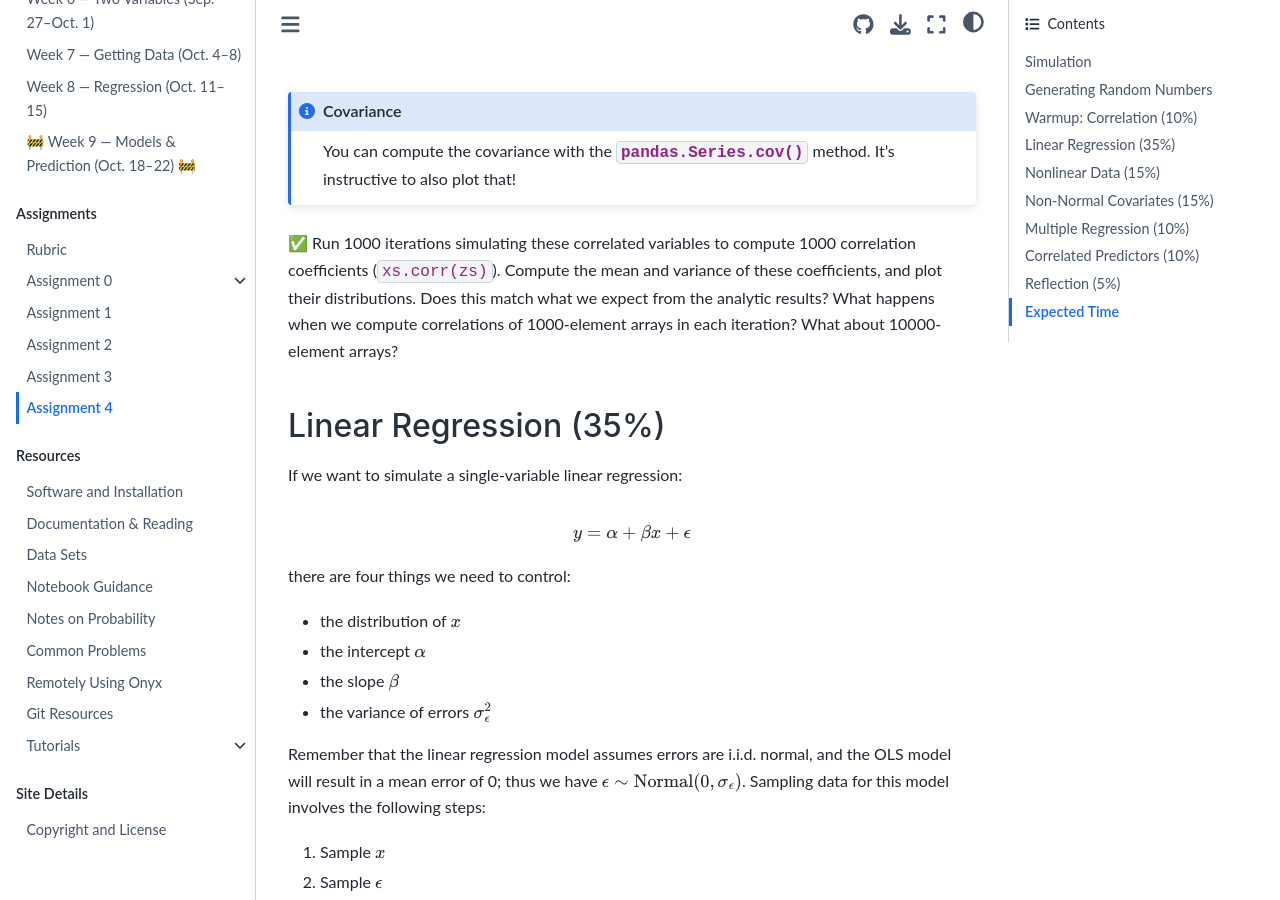
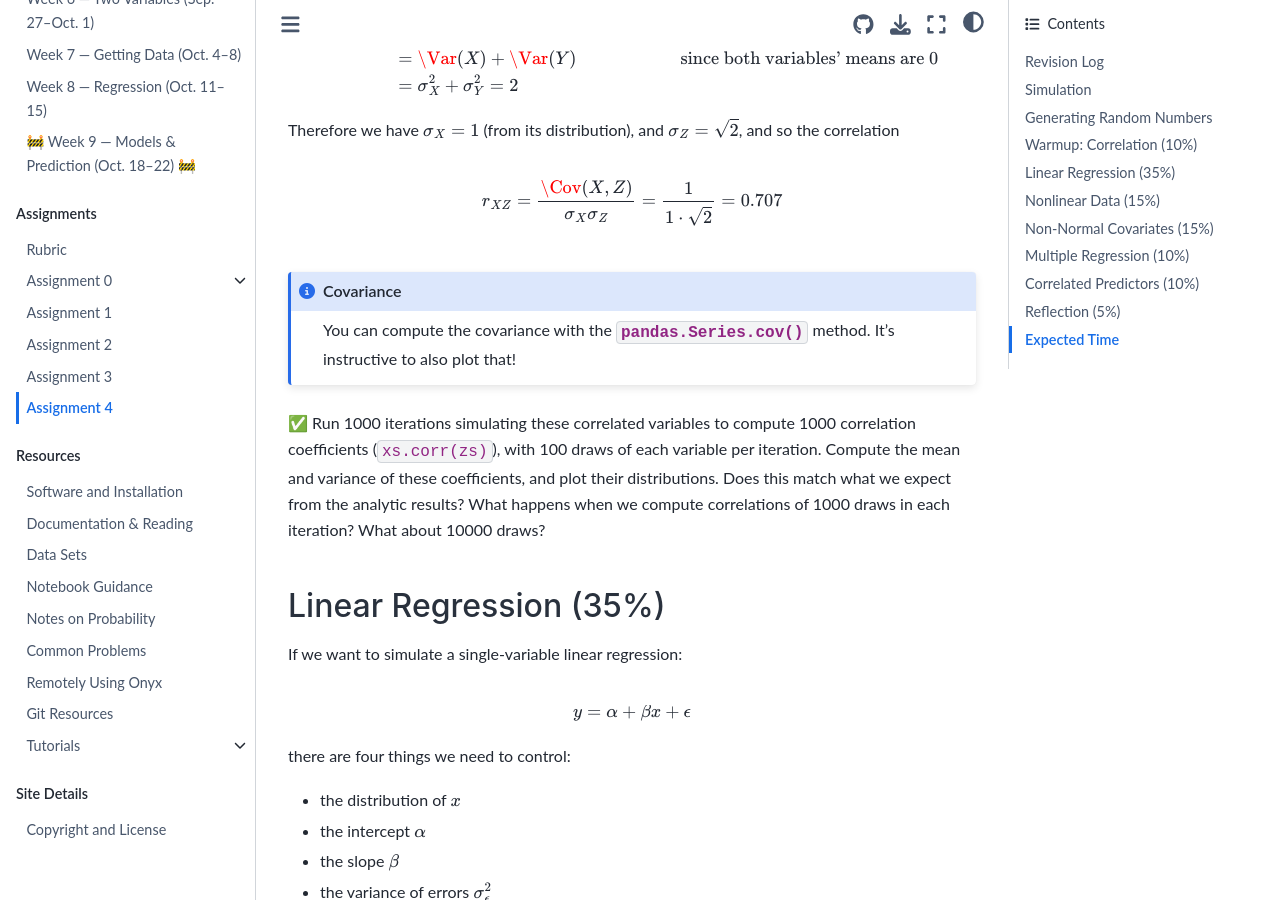
Before and after one commit to mdekstrand/cs533-web, a Jupyter Book: the page built from assignments/A4/index.md, in a window 1280 px wide and 900 px high, scrolled down 4799 px. Built offline with Jupyter Book 1.0.4 settings and Sphinx 7.4.7 and the Sphinx Book theme 1.1.4, drawn with Linux system fonts in a browser that asks for light colours; pages that are not in the unit, such as notebooks, are missing from menus; a style sheet for code colours, icons or effects is not loaded; some of the changed text lies outside the part shown.

Commit message:
A4 clarification

```diff
--- a/assignments/A4/index.md
+++ b/assignments/A4/index.md
@@ -37,6 +37,11 @@ for i in range(ITER_COUNT):
 
 You can use either Python lists or NumPy arrays for storing your results from repetitions.
 :::
+
+## Revision Log
+
+Oct. 21, 2021
+:   Clarified the [last task](a4-correlated) of the [warmup section](a4-warmup) to document it needs 100-, 1000-, and 10000-draw simulations.
 
 ## Simulation
 
@@ -210,7 +216,8 @@ You can compute the covariance with the {py:meth}`pandas.Series.cov` method.
 It's instructive to also plot that!
 :::
 
-{{mtask}} Run 1000 iterations simulating these correlated variables to compute 1000 correlation coefficients (`xs.corr(zs)`).  Compute the mean and variance of these coefficients, and plot their distributions.  Does this match what we expect from the analytic results?  What happens when we compute correlations of 1000-element arrays in each iteration? What about 10000-element arrays?
+(a4-correlated)=
+{{mtask}} Run 1000 iterations simulating these correlated variables to compute 1000 correlation coefficients (`xs.corr(zs)`), with 100 draws of each variable per iteration.  Compute the mean and variance of these coefficients, and plot their distributions.  Does this match what we expect from the analytic results?  What happens when we compute correlations of 1000 draws in each iteration? What about 10000 draws?
 
 ## Linear Regression (35%)
 
```
Also changed, not shown: other parts of assignments/A4/index.md (+1 -0 lines).
